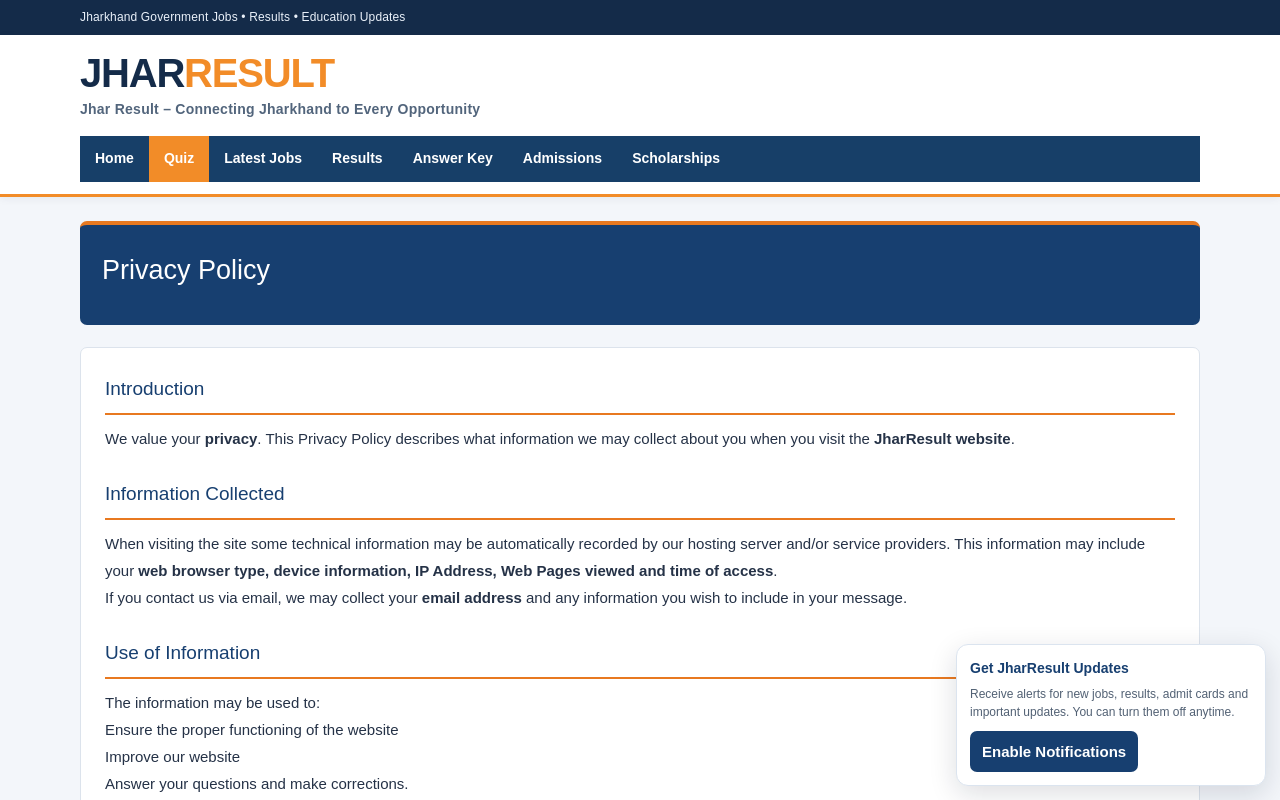
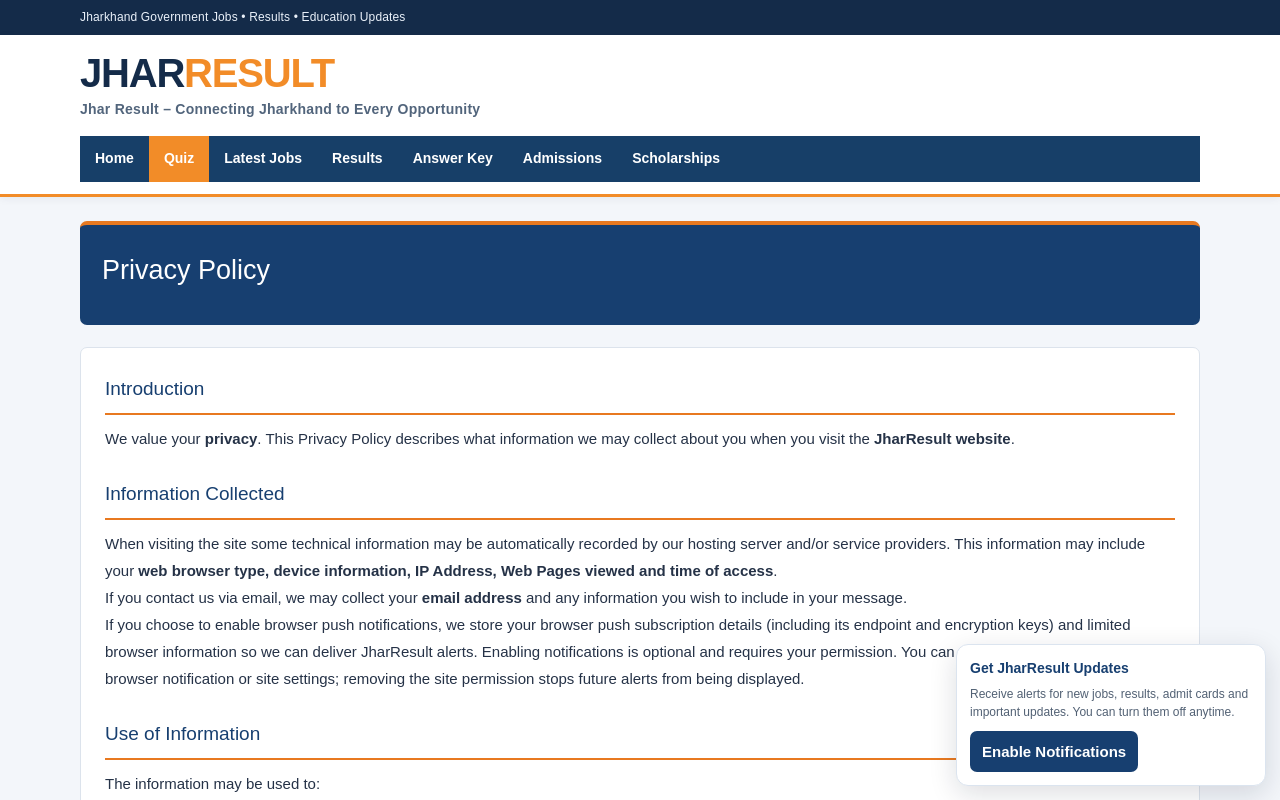
Before and after one commit to dindayal11/JharResult, a Next.js app: page /privacy-policy in a window 1280 px wide. Shown: the top 800 px of the page. Built offline with nearby package versions, Linux system fonts and the light colour scheme.

Commit message:
docs: disclose optional browser push notification data

```diff
--- a/src/app/privacy-policy/page.tsx
+++ b/src/app/privacy-policy/page.tsx
@@ -34,6 +34,15 @@ export default function PrivacyPolicyPage() {
           address</strong> and any information you wish to include in your
           message.
         </p>
+        <p>
+          If you choose to enable browser push notifications, we store your
+          browser push subscription details (including its endpoint and
+          encryption keys) and limited browser information so we can deliver
+          JharResult alerts. Enabling notifications is optional and requires
+          your permission. You can turn them off at any time in your browser
+          notification or site settings; removing the site permission stops
+          future alerts from being displayed.
+        </p>
       </InfoSection>
 
       <InfoSection title="Use of Information">
@@ -44,6 +53,7 @@ export default function PrivacyPolicyPage() {
           <li>Answer your questions and make corrections.</li>
           <li>Prevent spam, abuse and potential security issues with the website.</li>
           <li>Gain a general understanding of how our website is being used.</li>
+          <li>Deliver requested browser notifications about new posts and important updates.</li>
         </ul>
       </InfoSection>
 
```
